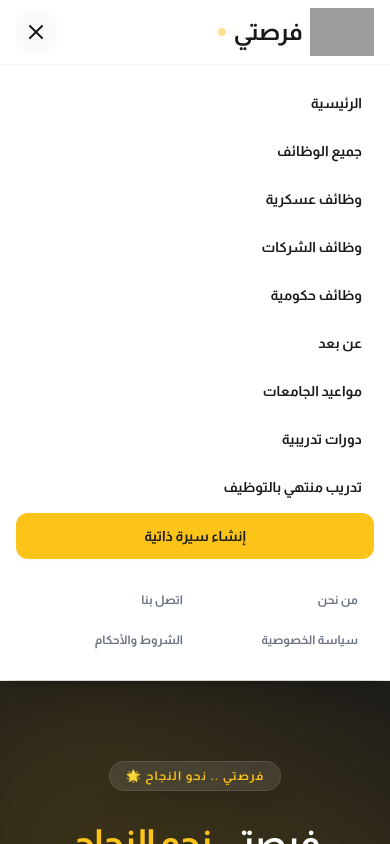
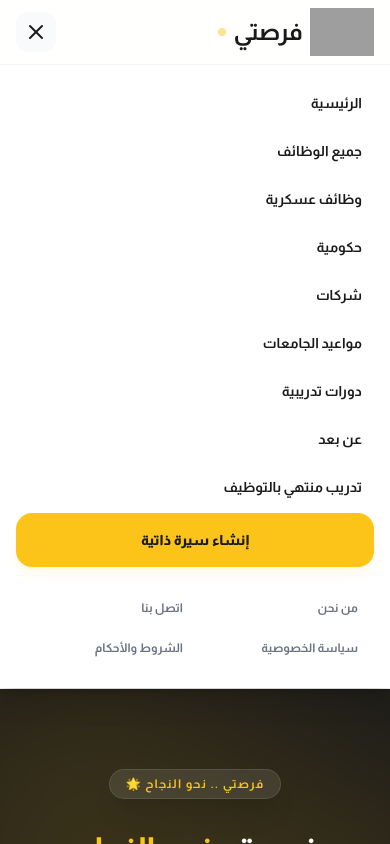
Before and after one commit to alnahdi81/forsatisa, a React (Vite) app: page / in a window 390 px wide. Both pictures are taken after a click on the button 36 px from the left and 32 px from the top of the page. Shown: the top 844 px of the page. Built offline with nearby package versions, Linux system fonts and the light colour scheme; grey boxes are pictures that could not be loaded.

Commit message:
feat: Refactor mobile navigation links
The links for "وظائف الشركات" and "وظائف حكومية" have been shortened to "شركات" and "حكومية" respectively in the mobile navigation menu to improve conciseness and better fit the available space.

```diff
--- a/src/App.tsx
+++ b/src/App.tsx
@@ -73,13 +73,13 @@ function Navbar() {
             <Link onClick={() => setIsOpen(false)} to="/" className="block text-sm font-bold p-3 hover:bg-gray-50 rounded-xl">الرئيسية</Link>
             <Link onClick={() => setIsOpen(false)} to="/jobs" className="block text-sm font-bold p-3 hover:bg-gray-50 rounded-xl">جميع الوظائف</Link>
             <Link onClick={() => setIsOpen(false)} to="/category/military" className="block text-sm font-bold p-3 hover:bg-gray-50 rounded-xl">وظائف عسكرية</Link>
-            <Link onClick={() => setIsOpen(false)} to="/category/company" className="block text-sm font-bold p-3 hover:bg-gray-50 rounded-xl">وظائف الشركات</Link>
-            <Link onClick={() => setIsOpen(false)} to="/category/government" className="block text-sm font-bold p-3 hover:bg-gray-50 rounded-xl">وظائف حكومية</Link>
-            <Link onClick={() => setIsOpen(false)} to="/category/remote" className="block text-sm font-bold p-3 hover:bg-gray-50 rounded-xl">عن بعد</Link>
+            <Link onClick={() => setIsOpen(false)} to="/category/government" className="block text-sm font-bold p-3 hover:bg-gray-50 rounded-xl">حكومية</Link>
+            <Link onClick={() => setIsOpen(false)} to="/category/company" className="block text-sm font-bold p-3 hover:bg-gray-50 rounded-xl">شركات</Link>
             <Link onClick={() => setIsOpen(false)} to="/category/university" className="block text-sm font-bold p-3 hover:bg-gray-50 rounded-xl">مواعيد الجامعات</Link>
             <Link onClick={() => setIsOpen(false)} to="/category/training" className="block text-sm font-bold p-3 hover:bg-gray-50 rounded-xl">دورات تدريبية</Link>
+            <Link onClick={() => setIsOpen(false)} to="/category/remote" className="block text-sm font-bold p-3 hover:bg-gray-50 rounded-xl">عن بعد</Link>
             <Link onClick={() => setIsOpen(false)} to="/category/employment_training" className="block text-sm font-bold p-3 hover:bg-gray-50 rounded-xl">تدريب منتهي بالتوظيف</Link>
-            <a onClick={() => setIsOpen(false)} href="https://resume-pro-etoh.vercel.app/" target="_blank" rel="noopener noreferrer" className="block text-sm font-bold p-3 bg-brand-yellow text-brand-black rounded-xl border border-brand-yellow/20 text-center">إنشاء سيرة ذاتية</a>
+            <a onClick={() => setIsOpen(false)} href="https://resume-pro-etoh.vercel.app/" target="_blank" rel="noopener noreferrer" className="block text-sm font-extrabold p-4 bg-brand-yellow text-brand-black rounded-2xl border border-brand-yellow/20 text-center shadow-lg shadow-brand-yellow/10">إنشاء سيرة ذاتية</a>
             <hr className="border-gray-50 my-2" />
             <div className="grid grid-cols-2 gap-2 text-xs text-gray-500 font-bold p-2">
               <Link onClick={() => setIsOpen(false)} to="/about" className="p-2">من نحن</Link>
```
